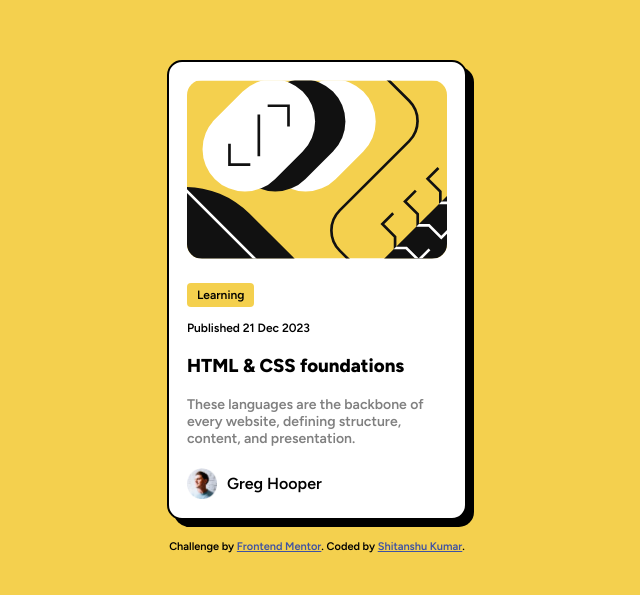
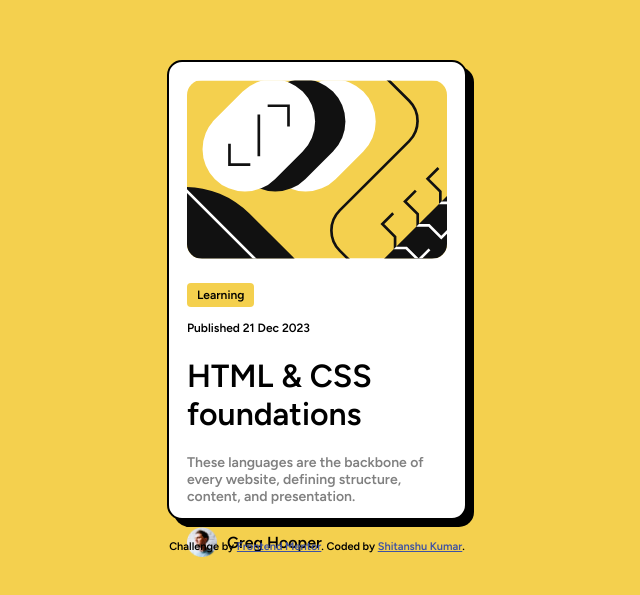
Before and after one commit to Shitanshukumar607/Blog-preview-card, a plain HTML site: page index.html in a window 1280 px wide. Shown: the part 133-728 px from the top of the page, without its empty margins (323-963 px from the left). Drawn offline with Linux system fonts and the light colour scheme.

Commit message:
Update index.html

```diff
--- a/index.html
+++ b/index.html
@@ -24,7 +24,7 @@
 
         <p class="time">Published 21 Dec 2023</p>
 
-        <h3>HTML & CSS foundations</h3>
+        <h1>HTML & CSS foundations</h1>
 
         <p class="paragraph">These languages are the backbone of every website, defining structure, content, and presentation.</p>
 
```
